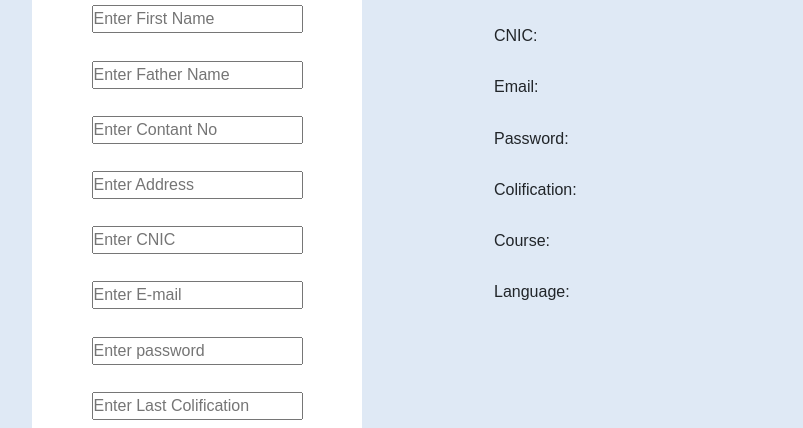
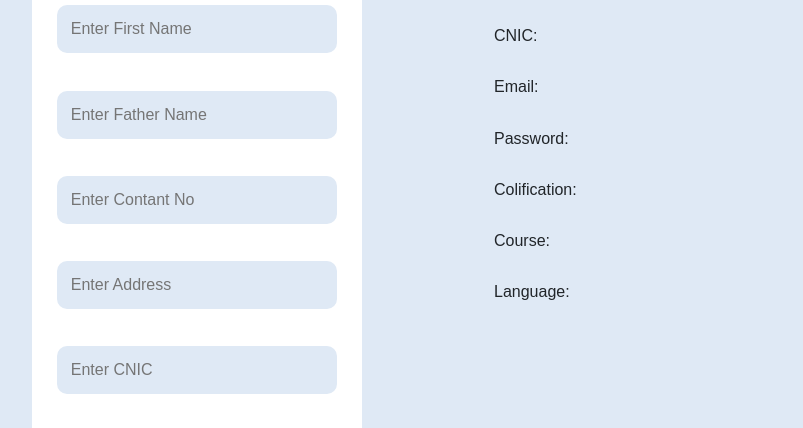
Before and after one commit to Amiriaz/javascript.12, a plain HTML site: page index.html in a window 1280 px wide. Shown: the part 323-751 px from the top of the page, without its empty margins (158-961 px from the left). Drawn offline with nearby package versions, Linux system fonts and the light colour scheme; no server answers.

Commit message:
Update app.css

```diff
--- a/app.css
+++ b/app.css
@@ -21,7 +21,7 @@ h1{
 p{
   margin-bottom: 1.7rem;
 }
-form input{
+input{
   width: 85%;
   outline: none;
   border: none;
```
